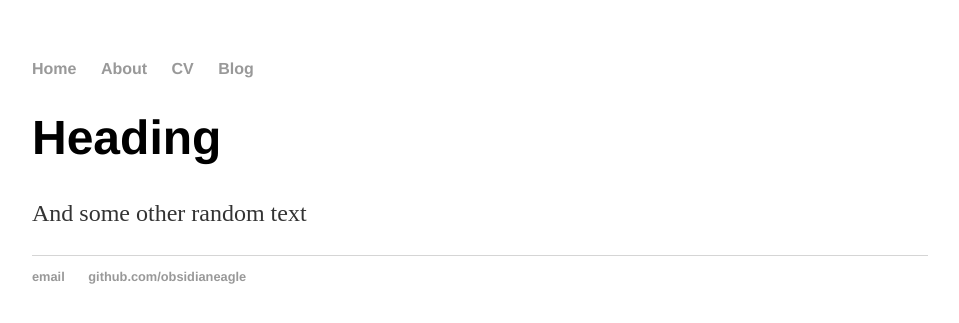
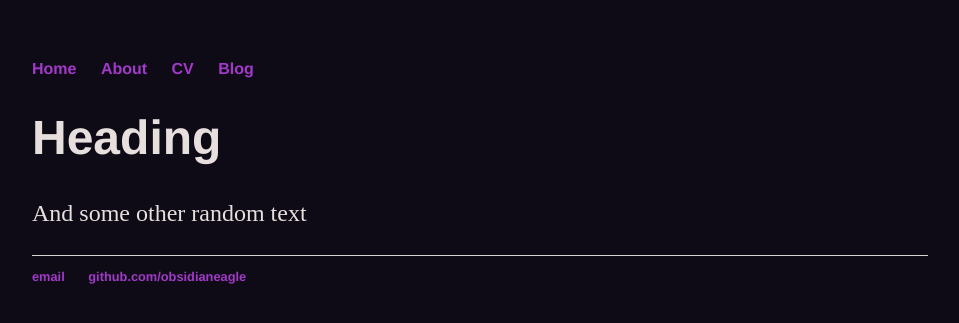
Before and after one commit to ObsidianEagle/ObsidianEagle.github.io, a Jekyll site: the page built from index.html, in a window 1280 px wide. Shown: the top 323 px of the page, without its empty margins (160-1119 px from the left). Built offline with Jekyll 4.4.1, drawn with Linux system fonts in a browser that asks for light colours.

Commit message:
Updated CSS to reflect new style

```diff
--- a/css/main.css
+++ b/css/main.css
@@ -1,8 +1,15 @@
-/* Temporary CSS taken from  http://jmcglone.com/guides/github-pages/ */
+/*
+Colour scheme:
+    Dark (Background) - #0E0B16
+    Light (Text) - #E7DFDD
+    Lilac (Accents) - #A239CA
+    Indigo (Features) - #4717F6
+*/
 
 body {
     margin: 60px auto;
     width: 70%;
+    background-color: #0E0B16;
 }
 nav ul, footer ul {
     font-family:'Helvetica', 'Arial', 'Sans-Serif';
@@ -16,7 +23,7 @@ nav ul li, footer ul li {
 }
 a {
     text-decoration: none;
-    color: #999;
+    color: #A239CA;
 }
 a:hover {
     text-decoration: underline;
@@ -24,11 +31,12 @@ a:hover {
 h1 {
     font-size: 3em;
     font-family:'Helvetica', 'Arial', 'Sans-Serif';
+    color: #E7DFDD;
 }
 p {
     font-size: 1.5em;
     line-height: 1.4em;
-    color: #333;
+    color: #E7DFDD;
 }
 footer {
     border-top: 1px solid #d5d5d5;
```
